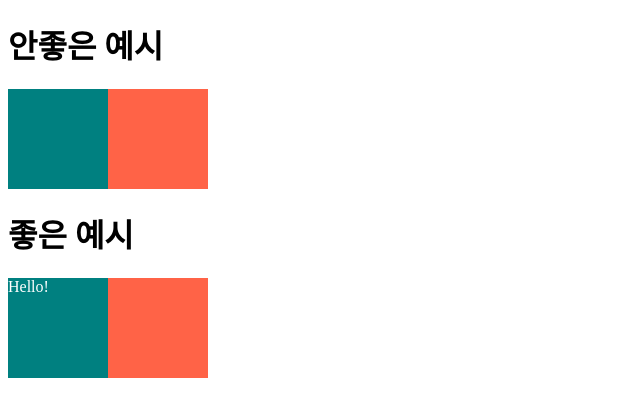
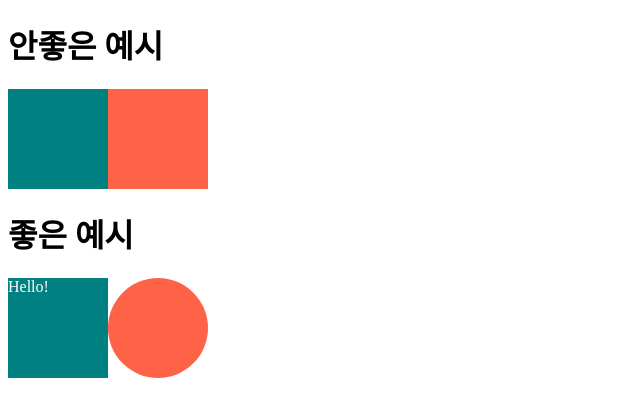
Before and after one commit to onoff-jonghan-kim/react-master-class, a React (Create React App) app: page / in a window 1280 px wide. Shown: the top 416 px of the page, without its empty margins (0-640 px from the left). Built offline with nearby package versions, Linux system fonts and the light colour scheme.

Commit message:
how to use styled component

```diff
--- a/src/App.js
+++ b/src/App.js
@@ -3,19 +3,28 @@ import styled from "styled-components";
 const Father = styled.div`
   display: flex;
 `;
-const BoxOne = styled.div`
-  background-color: teal;
+const Box = styled.div`
+  background-color: ${(props) => props.bgColor};
   width: 100px;
   height: 100px;
 `;
-const BoxTwo = styled.div`
-  background-color: tomato;
-  width: 100px;
-  height: 100px;
-`;
+
 const Text = styled.span`
   color: white;
 `;
+
+const Circle = styled(Box)`
+  border-radius: 50px;
+`;
+
+const Btn = styled.button`
+  color:white;
+  background-color: tomato;
+  border: 0;
+  border-radius: 15px;
+
+`;
+
 
 function App() {
   return (
@@ -27,8 +36,10 @@ function App() {
       </div>
       <h1>좋은 예시</h1>
       <Father>
-        <BoxOne><Text>Hello!</Text></BoxOne>
-        <BoxTwo></BoxTwo>
+        <Box bgColor="teal">
+          <Text>Hello!</Text>
+        </Box>
+        <Circle bgColor="tomato"></Circle>
       </Father>
     </div>
   );
```
